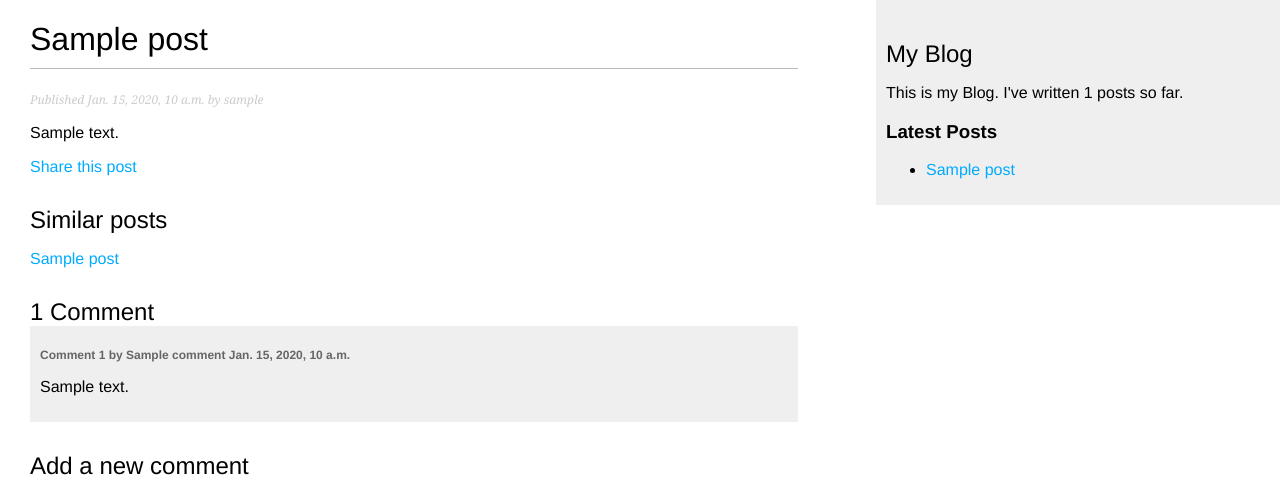
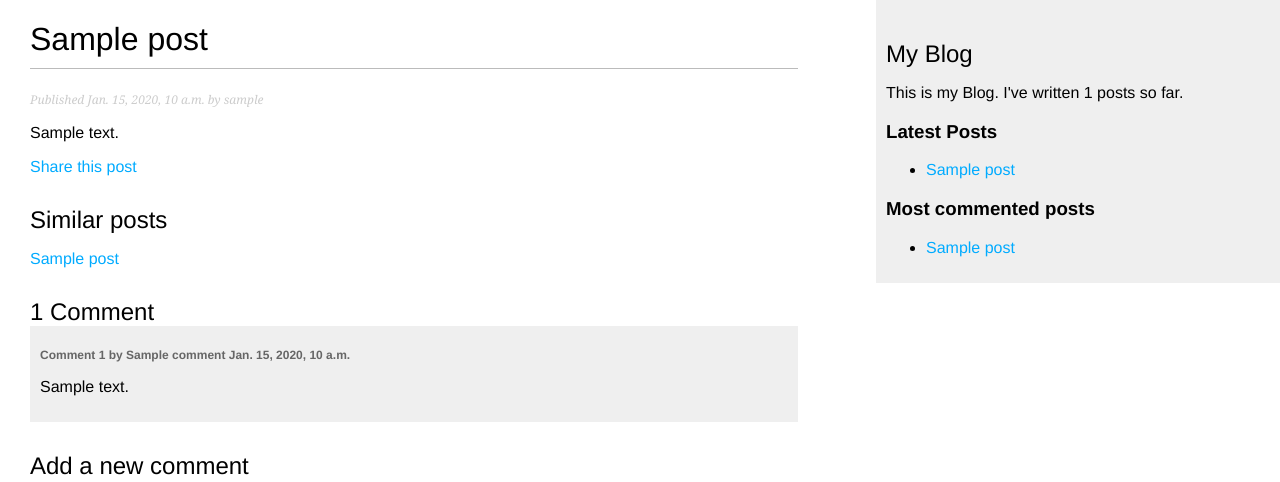
Before and after one commit to moose46/mysite, a Django app: template templates/blog/post/detail.html in a window 1280 px wide. Shown: the top 482 px of the page. Run offline with Django 5.2, Linux system fonts and the light colour scheme; tables that the repository leaves empty hold one stand-in row (values such as "Sample post"); the template is opened without the code that fills it: values that come from a table or form of the project are taken from there, most other values are stand-ins (such as "Sample title", 1, 10 or a date in 2020).

Commit message:
Markdown pp.134

```diff
--- a/blog/templatetags/blog_tags.py
+++ b/blog/templatetags/blog_tags.py
@@ -1,6 +1,9 @@
 from atexit import register
 
+import markdown
 from django import template
+from django.db.models import Count
+from django.utils.safestring import mark_safe
 
 from ..models import Post
 
@@ -16,3 +19,15 @@ def total_posts():
 def show_latest_posts(count=5):
     latest_posts = Post.published.order_by("-publish")[:count]
     return {"latest_posts": latest_posts}
+
+
+@register.simple_tag
+def get_most_commented_posts(count=5):
+    return Post.published.annotate(total_comments=Count("comments")).order_by(
+        "-total_comments"
+    )[:count]
+
+
+@register.filter(name="markdown")
+def markdown_format(text):
+    return mark_safe(markdown.markdown(text))
--- a/requirements.txt
+++ b/requirements.txt
@@ -1,6 +1,7 @@
 asgiref==3.8.1
 Django==5.0.5
 django-taggit==5.0.1
+Markdown==3.6
 mssql-django==1.5
 pyodbc==5.1.0
 python-decouple==3.8
--- a/templates/blog/base.html
+++ b/templates/blog/base.html
@@ -24,6 +24,15 @@
       </p>
       <h3>Latest Posts</h3>
       {% show_latest_posts 3 %}
+      <h3>Most commented posts</h3>
+      {% get_most_commented_posts as most_commented_posts %}
+      <ul>
+        {% for post in most_commented_posts %}
+          <li>
+            <a href="{{ post.get_absolute_url }}">{{ post.title }}</a>
+          </li>
+        {% endfor %}
+      </ul>
     </div>
   </body>
 </html>
--- a/templates/blog/post/detail.html
+++ b/templates/blog/post/detail.html
@@ -1,4 +1,5 @@
 {% extends 'blog/base.html' %}
+{% load blog_tags %}
 {% block title %}
   {{ post.title }}
 {% endblock %}
@@ -6,7 +7,7 @@
 {% block content %}
   <h1>{{ post.title }}</h1>
   <p class="date">Published {{ post.publish }} by {{ post.author }}</p>
-  {{ post.body|linebreaks }}
+  {{ post.body|markdown }}
   <p>
     <a href="{% url 'blog:post_share' post.id %}">Share this post</a>
   </p>
--- a/templates/blog/post/list.html
+++ b/templates/blog/post/list.html
@@ -1,4 +1,5 @@
 {% extends 'blog/base.html' %}
+{% load blog_tags %}
 {% block title %}
   My Blog
 {% endblock %}
@@ -15,7 +16,7 @@
     {% endfor %}
     <p class="tags">Tags: {{ post.tags.all|join:', ' }}</p>
     <p class="date">Published {{ post.publish }} by {{ post.author }}</p>
-    {{ post.body|truncatewords:30|linebreaks }}
+    {{ post.body|markdown|truncatewords:30 }}
   {% endfor %}
   {% include 'pagination.html' with page=posts %}
 {% endblock %}
```
